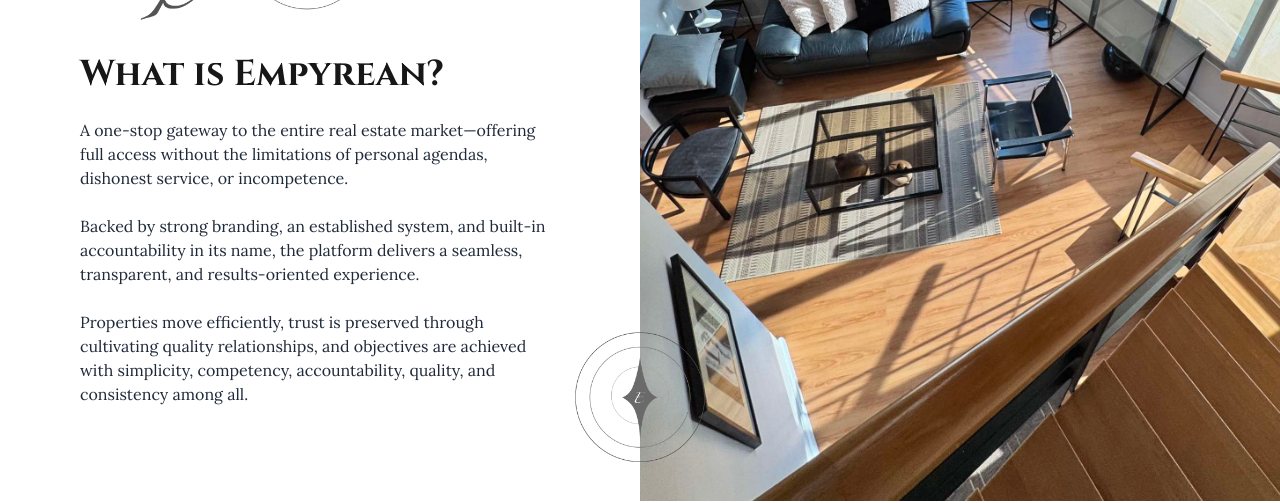
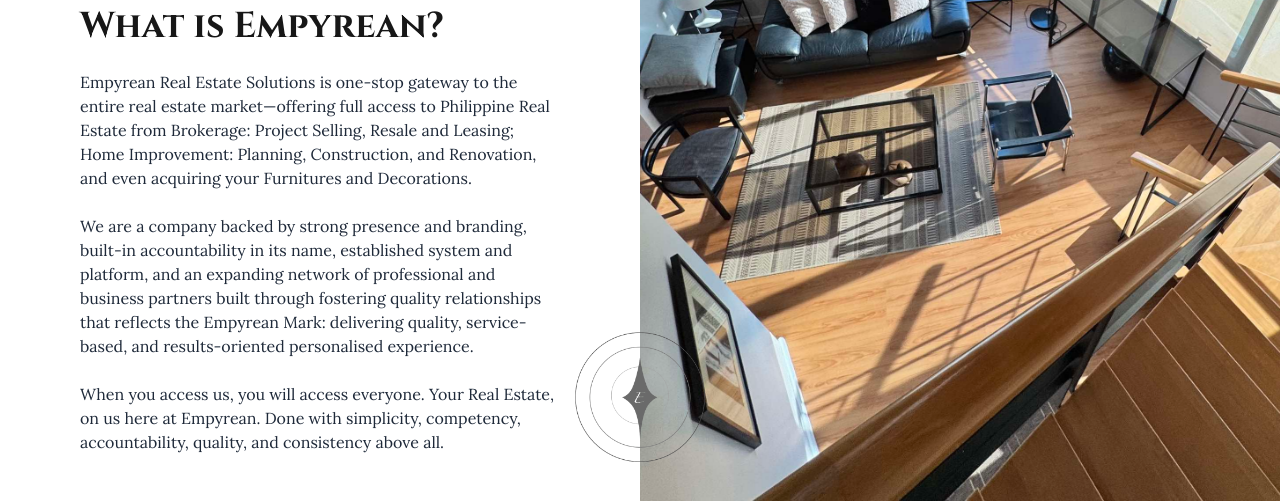
Before and after one commit to Empyrean25/empyrean, a Next.js app: page /on-work/about-us in a window 1280 px wide. Shown: the part 299-802 px from the top of the page. Built offline with nearby package versions, Linux system fonts and the light colour scheme.

Commit message:
Update page.tsx
update description

```diff
--- a/src/app/on-work/about-us/page.tsx
+++ b/src/app/on-work/about-us/page.tsx
@@ -77,19 +77,19 @@ export default function AboutPage() {
             What is Empyrean?
           </h2>
           <p className="text-gray-800 mb-8">
-            A one-stop gateway to the entire real estate market—offering full
-            access without the limitations of personal agendas, dishonest
-            service, or incompetence.
+            Empyrean Real Estate Solutions is one-stop gateway to the entire real estate market—offering full
+            access to Philippine Real Estate from Brokerage: Project Selling, Resale and Leasing;
+            Home Improvement: Planning, Construction, and Renovation, and even acquiring your Furnitures and Decorations.
             <br />
             <br />
-            Backed by strong branding, an established system, and built-in
-            accountability in its name, the platform delivers a seamless,
-            transparent, and results-oriented experience.
+            We are a company backed by strong presence and branding, built-in
+            accountability in its name, established system and platform, and an expanding network of professional and business partners
+            built through fostering quality relationships that reflects the Empyrean Mark: delivering quality, service-based, and results-oriented personalised experience.
             <br />
             <br />
-            Properties move efficiently, trust is preserved through cultivating
-            quality relationships, and objectives are achieved with simplicity,
-            competency, accountability, quality, and consistency among all.
+            When you access us, you will access everyone. Your Real Estate, on us here at Empyrean.
+            Done with simplicity,
+            competency, accountability, quality, and consistency above all.
           </p>
           {/* <Button
             asChild
```
